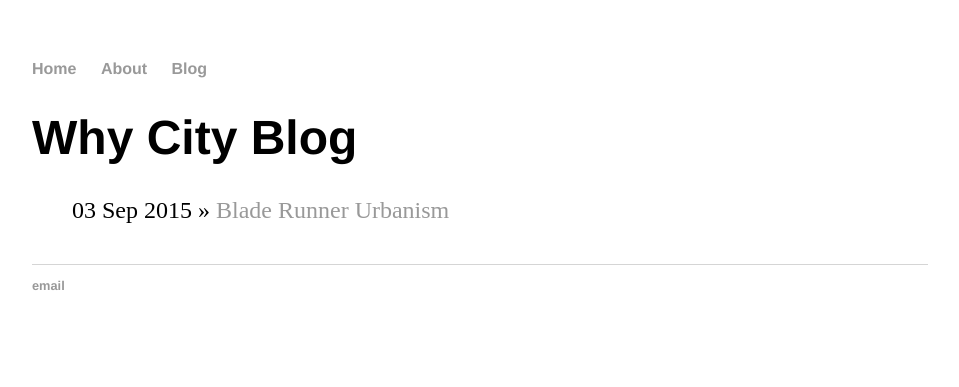
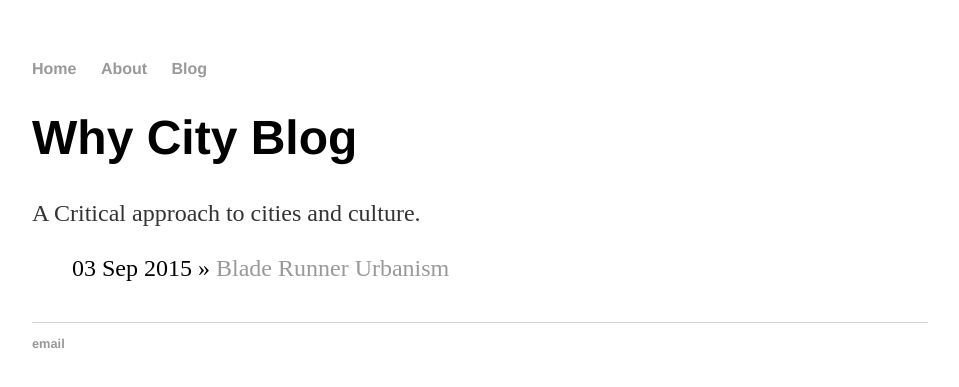
Before and after one commit to whycity/whycity.github.io, a Jekyll site: the page built from blog/index.html, in a window 1280 px wide. Shown: the top 387 px of the page, without its empty margins (160-1119 px from the left). Built offline with Jekyll 4.4.1, drawn with Linux system fonts in a browser that asks for light colours.

Commit message:
Update index.html

```diff
--- a/blog/index.html
+++ b/blog/index.html
@@ -2,10 +2,13 @@
 layout: default
 title: Why City Blog
 ---
-	<h1>{{ page.title }}</h1>
-	<ul class="posts">
+  <div class="blurb">
+        <h1>Why City Blog</h1>
+	<p>A Critical approach to cities and culture. </p>
+  </div>
+  <ul class="posts">
 
 	  {% for post in site.posts %}
 	    <li><span>{{ post.date | date_to_string }}</span> » <a href="{{ post.url }}" title="{{ post.title }}">{{ post.title }}</a></li>
 	  {% endfor %}
-	 </ul>
+  </ul>
```
